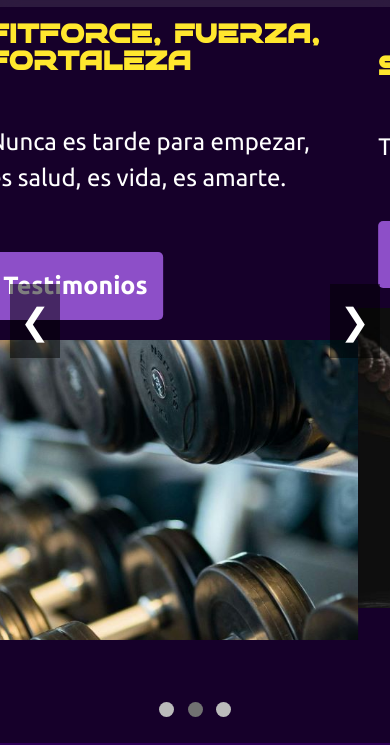
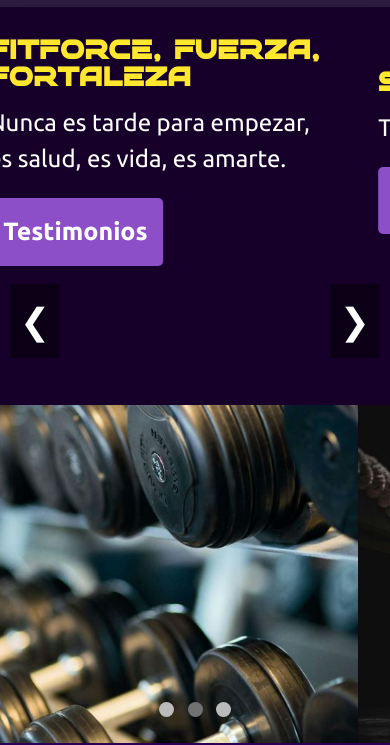
Before and after one commit to Cesark02/FitForce, a plain HTML site: page index.html in a window 390 px wide. Shown: the part 101-846 px from the top of the page. Drawn offline with nearby package versions, Linux system fonts and the light colour scheme.

Commit message:
ajustes varios resposive

```diff
--- a/css/style.css
+++ b/css/style.css
@@ -797,12 +797,15 @@ ul {
 
     .slide-text {
         width: 100%;
+        height: 60%;
         padding: 20px;
+        gap: 5px;
+        align-items: start;
     }
 
     .slide-image {
         width: 100%;
-        height: 300px;
+        height: 40%;
     }
 
     /* Sobre Nosotros */
```
